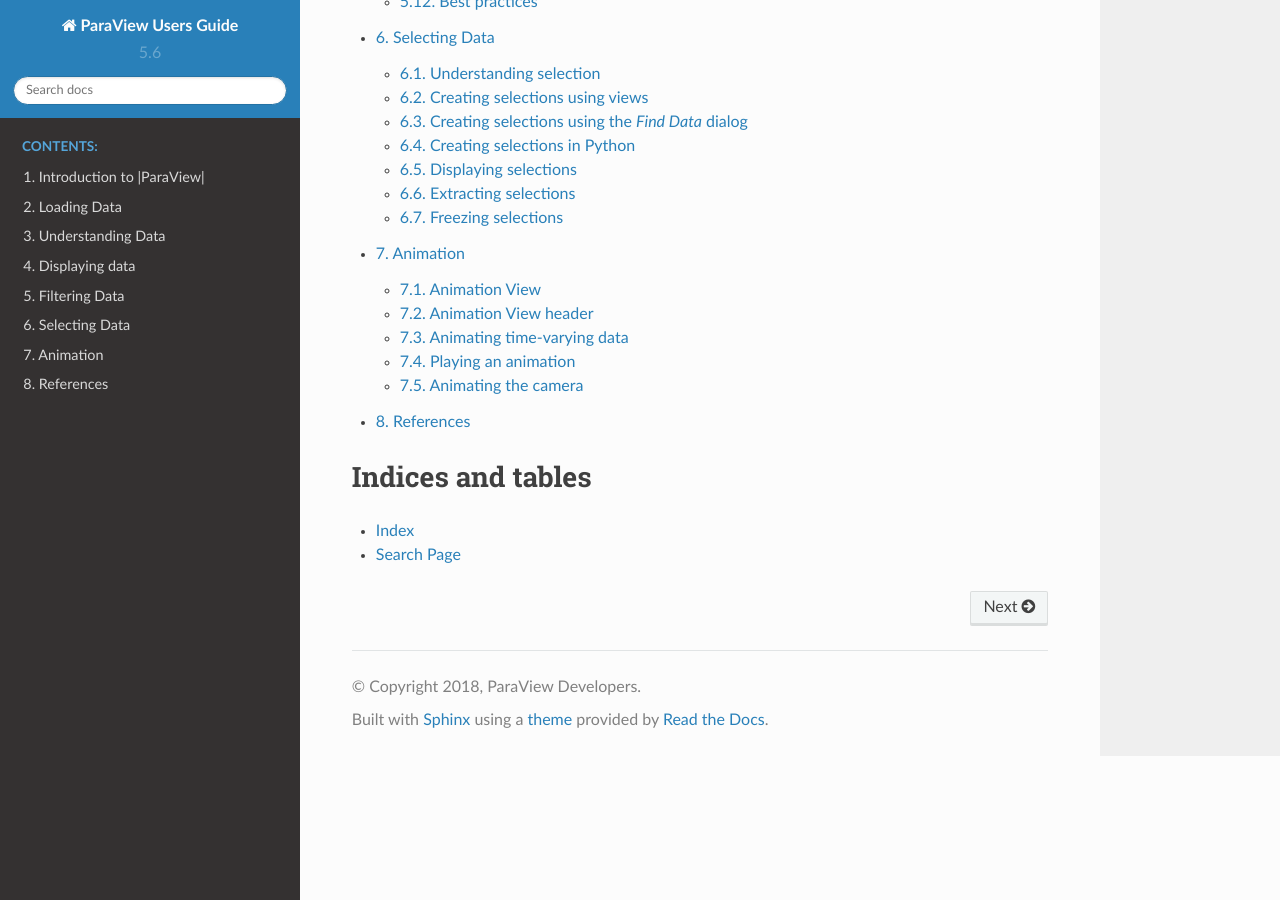
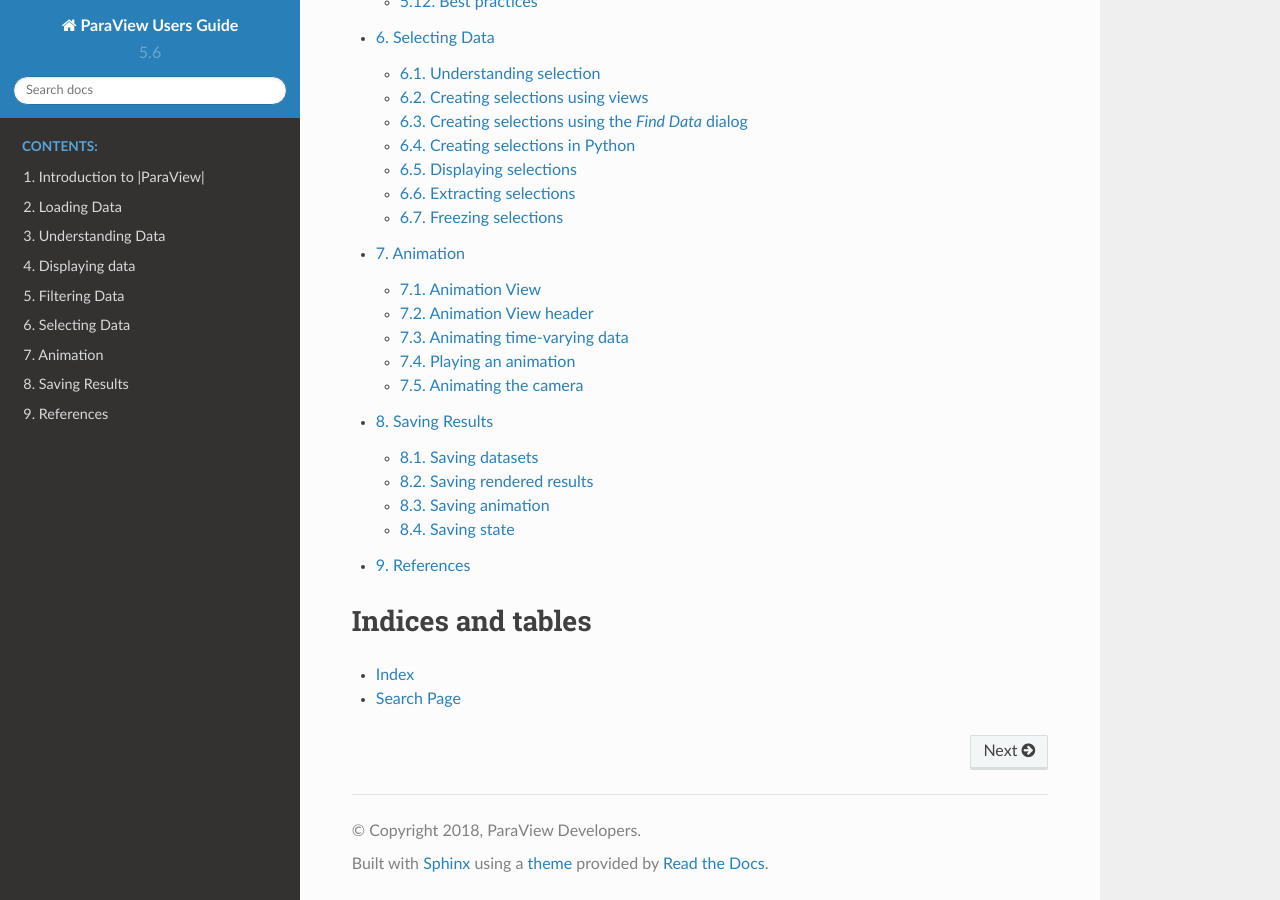
Before and after one commit to ChristosT/dummy-guide, a Sphinx documentation site: the page built from doc/source/index.rst, in a window 1280 px wide and 900 px high, scrolled down 1440 px. Built offline with Sphinx 7.4.7 and the Read the Docs theme 2.0.0, drawn with Linux system fonts in a browser that asks for light colours; some of the changed lines change nothing that is shown.

Commit message:
complete saving results

```diff
--- a/doc/source/index.rst
+++ b/doc/source/index.rst
@@ -19,6 +19,7 @@
    filteringData
    selectingData
    animation
+   savingResults
 
    references
 
--- /dev/null
+++ b/doc/source/savingResults.rst
@@ -0,0 +1,347 @@
+.. include:: macros.hrst
+.. include:: abbreviations.hrst
+
+.. _chapter:SavingResults:
+
+Saving Results
+##############
+
+
+
+In this chapter, we will introduce various ways of saving visualization results
+in |ParaView|. Results generated throughout the visualization process not
+only include the images and the rendering results, but also include the datasets generated by filters,
+the scene representations that will be imported into other rendering applications, and
+the movies generated from animations.
+
+.. _sec:SavingDatasets:
+
+Saving datasets
+===============
+
+You can save the dataset produced by any pipeline module in |ParaView|, including
+sources, readers, and filters. To save the dataset in |paraview|, begin
+by selecting the pipeline module in the  ``Pipeline`` :index:`\ <Pipeline>`\  browser to make it the
+active source. For modules with multiple output ports, select the output port
+producing the dataset of interest. To save the dataset, use the :guilabel:`File > Save Data`
+menu or the |pqSave32| button in the  ``Main Controls`` :index:`\ <Main Controls>`\
+toolbar. You can also use the keyboard shortcut |CTRL| + :kbd:`S` (or |CMD| + :kbd:`S`).
+The  ``Save File`` :index:`\ <Save File>`\  dialog (:numref:`fig:SaveFileDialog`)
+will allow you to select the filename and the file format.
+The available list of file formats depends on the type of the dataset you are
+trying to save.
+
+.. |pqSave32| image:: images/pqSave32.png
+              :width: 0.5cm
+
+.. figure:: images/SaveFileDialog.png
+    :name: fig:SaveFileDialog
+    :width: 80%
+    :align: center
+
+    ``Save File`` :index:`\ <Save File>`\  dialog in |paraview|.
+
+On accepting a filename and file format to use, |paraview| may show
+the  ``Configure Writer`` :index:`\ <Configure Writer>`\  dialog (:numref:`fig:ConfigureWriterDialogCSV`).
+This dialog allows you to further customize the
+writing process. The properties shown in this dialog depend on the selected file
+format and range from enabling you to  ``Write All Time Steps`` :index:`\ <Write All Time Steps>`\ , to selecting
+the attributes to write in the output file.
+
+.. figure:: images/ConfigureWriterDialogCSV.png
+    :name: fig:ConfigureWriterDialogCSV
+    :width: 80%
+    :align: center
+
+    ``Configure Writer`` :index:`\ <Configure Writer>`\  dialog in |paraview| shown when saving a dataset as a csv file.
+
+In |pvpython| too, you can save the datasets as follows:
+
+.. code-block:: python
+
+  # Saving the data using the default properties for
+  # the used writer, if any.
+  >>> SaveData("sample.csv", source)
+
+  # the second argument is optional, and refers to the pipeline module
+  # to write the data from. If none is specified the active source is used.
+
+  # To pass parameters to configure the writer
+  >>> SaveData("sample.csv", source,
+               Precision=2,
+               FieldAssociation='Cells')
+
+|pvpython| will pick a writer based on the file extension and the dataset type
+selected for writing, similar to what it does in |paraview|.
+Admittedly, it can be tricky to figure out what options are available for the
+writer. The best way is to use the *Python tracing* capabilities in
+|paraview| and to use the generated sample script as a
+reference ( :numref:`sec:PythonTracing`).
+Make sure you use a similar type of dataset and the same file format as
+you want to use in your Python script, when tracing, to avoid runtime issues.
+
+Saving rendered results
+=======================
+
+Views that render results (this includes almost all of the views, except
+``SpreadSheet View`` :index:`\ <SpreadSheet View>`\ ) support saving images (or screenshots) in one of the
+standard image formats (PNG, JPEG, TIFF, BMP, PPM).
+Certain views also support exportings the results in several formats such as
+PDF, X3D, and VRML.
+
+Saving screenshots
+^^^^^^^^^^^^^^^^^^
+
+To save the render image from a view in |paraview|,
+use the :guilabel:`File > Save Screenshot` menu
+option. When selected, a file dialog will appear where you can select the file path
+and format to which the screenshot should be saved. After selecting the image file, the
+``Save Screenshot Options`` :index:`\ <Save Screenshot Options>`\  dialog (:numref:`fig:SaveScreenshotOptions`) will
+be shown. This dialog allows you to select various parameters that controls what
+image is saved out and how.
+
+.. figure:: images/SaveScreenshotOptions.png
+    :name: fig:SaveScreenshotOptions
+    :width: 80%
+    :align: center
+
+    The  ``Save Screenshot Options`` :index:`\ <Save Screenshot Options>`\  dialog, which is used to customize saving screenshots in |paraview|.
+
+If your visualization setup only has 1 view the active tab, then you'll be
+presented with options shown in
+(:numref:`fig:SaveScreenshotOptions`). The available options
+are as follows.
+
+* ``Image Resolution`` :index:`\ <Image Resolution>`\ : This is the target image resolution in pixels. By
+  default, it is set to the current view dimensions. You can change it as
+  needed. If the resolution larger than the current resolution, then ParaView
+  will use *tiling* to render the full image in multiple stages. For
+  reliable results, you may want to present the current aspect ratio. You can
+  use :guilabel:`Tools > Lock View Size Custom` to lock the view size to a suitable
+  aspect ratio.
+* ``Font Scaling`` :index:`\ <Font Scaling>`\ : When a resolution larger than the current resolution
+  is specified, this allows you to control how the fonts are to be scaled.
+  Default  ``Scale fonts proportionally`` :index:`\ <Scale fonts proportionally>`\  tries to achieve WYSIWYG as long as
+  the aspect ratio is maintained. This is suitable for saving images targeted
+  for higher DPI (or PPI) display than your screen.  ``Do not scale fonts`` :index:`\ <Do not scale fonts>`\
+  may be used to avoid font scaling and keep their size in pixels the same as
+  what is currently on the screen. This is suitable for saving images targeted
+  for a larger display with the same pixel resolution.
+* ``Override Color Palette`` :index:`\ <Override Color Palette>`\ : Optionally change the color palette just for
+  saving the screenshot using this drop-down.
+* ``Stereo Mode`` :index:`\ <Stereo Mode>`\ : This option lets you save the image using one of the
+  supported stereo modes.
+* ``Transparent Background`` :index:`\ <Transparent Background>`\ : If the file format supports it, you can
+  check this option to save the images with a transparent background rather
+  than the current background color.
+* ``Format`` :index:`\ <Format>`\ : This shows the file format selected in the file save dialog.
+
+For formats that have different options like compression levels, format-specific
+options are presented in the  ``Save Screenshot Options`` :index:`\ <Save Screenshot Options>`\  dialog. The PNG format has
+a  ``Compression Level`` :index:`\ <Compression Level>`\  option that ranges from 0 (no compression) to 9 (maximum
+compression). The JPEG format options are  ``Quality`` :index:`\ <Quality>`\ , which ranges from 0 to 100,
+and  ``Progressive`` :index:`\ <Progressive>`\ , which enables saving the file as a progressive JPEG. The TIFF
+file format has a  ``Compression`` :index:`\ <Compression>`\  option with possible values  ``None`` :index:`\ <None>`\ ,  ``PackBits`` :index:`\ <PackBits>`\ ,
+and  ``Deflate`` :index:`\ <Deflate>`\ . The BMP file format has no options.
+
+If the active tab has more than one view, then the  ``Save
+Screenshot Options`` :index:`\ <Save
+Screenshot Options>`\  dialog has a few more options as shown in
+:numref:`fig:SaveScreenshotOptionsMultiView`.
+
+.. figure:: images/SaveScreenshotOptionsMultiView.png
+    :name: fig:SaveScreenshotOptionsMultiView
+    :width: 80%
+    :align: center
+
+    Extra options in  ``Save Screenshot Options`` :index:`\ <Save Screenshot Options>`\  dialog available when the active tab has more than 1 view.
+
+* ``Save All Views`` :index:`\ <Save All Views>`\ : Check this to save all the views in the active tab laid
+  out exactly as in the UI. If unchecked, only the active view will be saved.
+* ``Separator Options`` :index:`\ <Separator Options>`\ : These control the separator drawn between the views in the
+  generated image. You can specify the  ``Separator Width`` :index:`\ <Separator Width>`\  in approximate pixels
+  as well as the  ``Separator Color`` :index:`\ <Separator Color>`\ .
+
+To save a screenshot in |pvpython|, you use  ``SaveScreenshot`` :index:`\ <SaveScreenshot>`\ .
+
+
+.. code-block:: python
+
+  # Save a screenshot from a specific view.
+  >>> myview = GetActiveView()
+  >>> SaveScreenshot("aview.png", myview)
+
+  # Save all views in a tab
+  >>> layout = GetLayout()
+  >>> SaveScreenshot("allviews.png", layout)
+
+  # To save a specific target resolution, rather than using the
+  # the current view (or layout) size, and override the color palette.
+  >>> SaveScreenshot("aviewResolution.png", myview,
+          ImageResolution=[1500, 1500],
+          OverrideColorPalette="Black Background")
+
+As always, you can use *Python tracing* in |paraview| to trace
+the exact form of the method to use to save a specific screenshot image.
+
+Exporting scenes
+^^^^^^^^^^^^^^^^
+
+When available, you can export a visualization in a view in several of the
+supported formats using the :guilabel:`File > Export View` menu option in
+|paraview|. For a
+``Render View`` :index:`\ <Render View>`\  (or similar), the available formats include Cinema Database,
+EPS, PDF, PS, SVG, POV, VRML, WebGL, X3D, and X3DB. On selecting a file
+as which to export, |paraview| may pop up an  ``Export Options`` :index:`\ <Export Options>`\  dialog that
+allows you to set up parameters for the exporter, similar to saving datasets
+( :numref:`sec:SavingDatasets`).
+
+In addition, from |pvpython|, exporting takes the following form (again,
+just use *Python trace* to figure out the proper form -- that's the
+easiest way).
+
+.. code-block:: python
+
+  >>> myview = GetActiveView()
+  >>> ExportView('/tmp/sample.svg', view=myview,
+                 Plottitle='ParaView GL2PS Export',
+                 Compressoutputfile=1)
+  # the arguments after 'view' depend on the exporter selected.
+
+.. % \begin{didyouknow}
+   %  To save images to be included in publications, you have two options, save a
+   %  high resolution rasterized images as png, bmp, etc. or export the image in one
+   %  of the vector formats such as pdf, eps. For details on how this works and how
+   %  to fine tune it, refer to  :numref:``.\fixme{fix reference}
+   % \end{didyouknow}
+
+Saving animation
+================
+
+.. figure:: images/SaveAnimationOptions.png
+    :name: fig:SaveAnimationOptions
+    :width: 80%
+    :align: center
+
+    The ``Save Animation Options`` :index:`\ <Save Animation Options>`\  dialog in |paraview|, which is used to customize saving of animation.
+
+To save an animation as a series of images or a video file, you use the
+:guilabel:`File > Save Animation` menu option. This pops up a file save dialog where you choose
+where to save the file and which format to use. After selecting the file and format, the  ``Save Animation Options`` :index:`\ <Save Animation Options>`\
+dialog (:numref:`fig:SaveAnimationOptions`) is display. This dialog is nearly a clone of the
+``Save Screenshot Options`` :index:`\ <Save Screenshot Options>`\  dialog (:numref:`fig:SaveScreenshotOptions`), including,
+optionally, the extra multiview options from :numref:`fig:SaveScreenshotOptionsMultiView`,
+with additional format-specific compression options and a few animation-specific parameters.
+These are as follows:
+
+* ``Frame Rate`` :index:`\ <Frame Rate>`\ : When saving the animation as a video file (AVI or Ogg) rather than
+  a series of images, this lets you specify the frame rate for the generated video. It has
+  no effect when saving as a series of images.
+* ``Frame Window`` :index:`\ <Frame Window>`\ : If you didn't want to save out the full animation, instead limit to
+  a specific window, you can use this to specify the range of frames to save. If you are generating
+  a animation from a temporal dataset with timesteps, the frame generally corresponds to the
+  timestep number.
+
+On accepting this dialog, you will be able to choose the output file location
+and format. The available file formats include AVI and Ogg (when available)
+video formats, as well as image formats such PNG, JPEG, and TIFF. If saving as
+images, |ParaView| will generate a series of image files sequentially numbered
+using the frame number as a suffix to the specified filename.
+
+
+To save animations in |pvpython|, you use  ``SaveAnimation`` :index:`\ <SaveAnimation>`\ . The arguments to this function are
+same as the  ``SaveScreenshot`` :index:`\ <SaveScreenshot>`\  with additional parameters for the animation specific options.
+
+.. code-block:: python
+
+  >>> SaveAnimation('animation.avi', GetActiveView(),
+        FrameWindow = [1, 100],
+        FrameRate = 1)
+
+.. % Saving animation geometries
+   % ^^^^^^^^^^^^^^^^^^^^^^^^^^^^^
+   % We should add documentation about saving animation geometries, but that's not
+   % that critical, so we'll leave it for later.
+
+Saving state
+============
+
+Besides saving the results produced by your visualization setup, you can save
+the state of the visualization pipeline itself, including all the pipeline
+modules, views, their layout, and their properties. This is referred to as the
+``Application State`` :index:`\ <Application State>`\ , or just
+``State`` :index:`\ <State>`\ .  In |paraview|, you can save the
+state using the :guilabel:`File > Save State...` menu option. Conversely, to load a saved
+state file, you can use :guilabel:`File > Load State...`.
+
+There are two types of state files that you can save in |paraview|:
+*ParaView state file (\*.pvsm)* and *Python state file (\*.py)*. The
+PVSM files are XML-based text files that are human and machine readable,
+although not necessarily human friendly for a novice user. However, if you don't
+plan to read and make sense of the state files, PVSM is the most robust and
+reliable way to save the application state. For those who want to save the state and then
+modify it manually, using Python state files may be better, as using
+Python trace simply traces the actions that you perform in the UI as a
+Python script. Python state files, on the other hand, save the entire current state of the
+application as a Python script that you can use in |paraview| or the
+``Python Shell`` :index:`\ <Python Shell>`\ .
+
+.. figure:: images/SaveStateDialog.png
+    :name: fig:SaveStateDialog
+    :width: 80%
+    :align: center
+
+    The  ``Save State File`` :index:`\ <Save State File>`\  dialog in |paraview|.
+
+To load a state file, you use the :guilabel:`File > Load State...` menu.
+Note that loading a state file will affect the current visualization state.
+
+.. figure:: images/LoadStateOptions.png
+    :name: fig:LoadStateOptions
+    :width: 80%
+    :align: center
+
+    The  ``Load State Options`` :index:`\ <Load State Options>`\  dialog in |paraview| showing the options for where to find data files.
+
+If you load a PVSM file this way you will be asked where
+to search for the data files. There are three available options:  ``Use File Names From State`` :index:`\ <Use File Names From State>`\ ,  ``Search files under
+specified directory`` :index:`\ <Search files under
+specified directory>`\  and  ``Choose File Names`` :index:`\ <Choose File Names>`\ .  If you select  ``Use File Names From State`` :index:`\ <Use File Names From State>`\  then |ParaView| will
+look for the data at the absolute paths saved in the state file.  If you select  ``Search files under specified
+directory`` :index:`\ <Search files under specified
+directory>`\  then you will see an option to browse for a directory that ParaView will search for the files before
+looking for them in the absolute path in the state file. This defaults to the
+location of the state file to make sharing state files between computers easier. If you select
+``Choose File Names`` :index:`\ <Choose File Names>`\  then you will be given a list of file names in the state file and can override
+each one individually.
+
+.. figure:: images/LoadStateOptionsDataDirectory.png
+    :name: fig:LoadStateOptionsDataDirectory
+    :width: 80%
+    :align: center
+
+    The  ``Load State Options`` :index:`\ <Load State Options>`\  dialog in |paraview| showing the  ``Search files under specified directory`` :index:`\ <Search files under specified directory>`\  option.
+
+You can save/load the PVSM state file in |pvpython| as follows:
+
+
+.. code-block:: python
+
+  >>> from paraview.simple import *
+
+  # Save the PVSM state file. Currently, this doesn't support
+  # saving Python state files.
+  >>> SaveState("sample.pvsm")
+
+  # To load a PVSM state file.
+  >>> LoadState("sample.pvsm")
+
+You can also use the options to specify file locations when loading PVSM files from |pvpython| as follows:
+
+.. code-block:: python
+
+  # To load a PVSM state file and specify the directory to search for data files.
+  >>> LoadState("sample.pvsm", LoadStateDataFileOptions='Search files under specified directory', DataDirectory='/home/user/sampledata')
+
+You can use  ``LoadStateDataFileOptions='Choose File Names'`` :index:`\ <LoadStateDataFileOptions='Choose File Names'>`\  too, but you may need to use the Python trace function in |paraview|
+(see  :numref:`sec:PythonTracing`) to determine the names of the parameters to pass in to  ``LoadState`` :index:`\ <LoadState>`\ . They differ among readers.
```
Also changed, not shown: doc/source/images/ConfigureWriterDialogCSV.png (added), doc/source/images/LoadStateOptions.png (added), doc/source/images/LoadStateOptionsDataDirectory.png (added), doc/source/images/SaveAnimationOptions.png (added), doc/source/images/SaveFileDialog.png (added), doc/source/images/SaveScreenshotOptions.png (added), doc/source/images/SaveScreenshotOptionsMultiView.png (added), doc/source/images/SaveStateDialog.png (added), doc/source/images/pqSave32.png (added).
